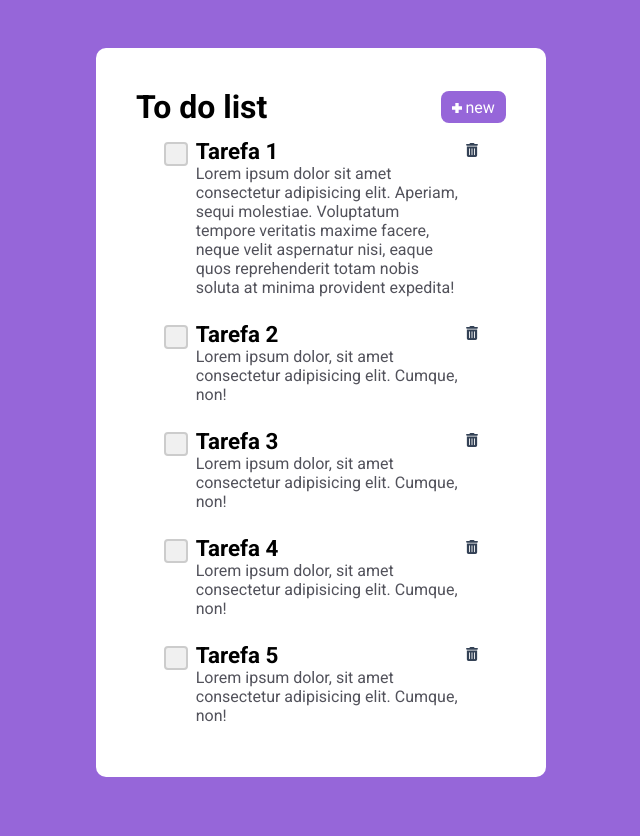
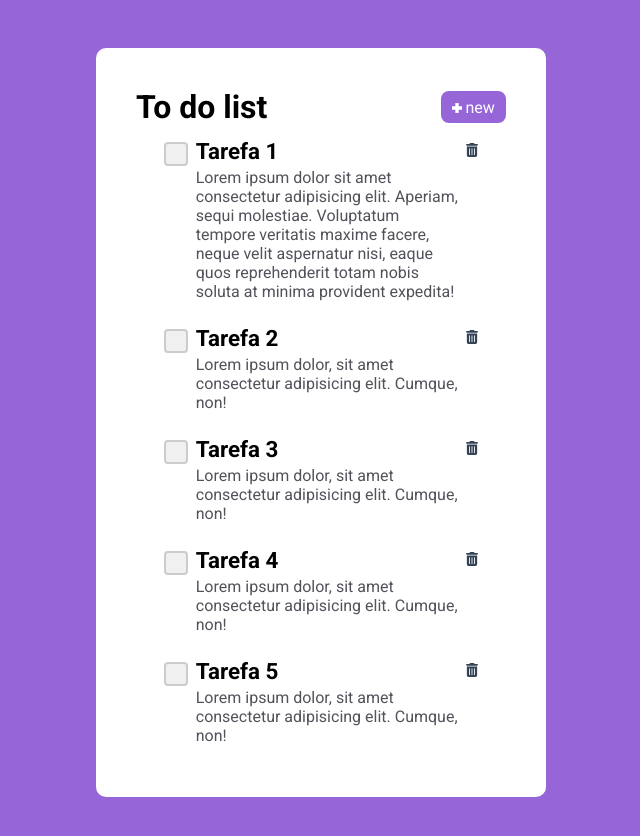
Before and after one commit to guipaterlini/task-app, a React (Vite) app: page / in a window 1280 px wide. Shown: the top 836 px of the page, without its empty margins (319-959 px from the left). Built offline with nearby package versions, Linux system fonts and the light colour scheme.

Commit message:
Ajusta o espaçamento do p

```diff
--- a/src/components/TaskItem.module.css
+++ b/src/components/TaskItem.module.css
@@ -54,6 +54,12 @@
   opacity: 1;
 }
 
+.taskInfo {
+  display: flex;
+  flex-direction: column;
+  gap: 4px;
+}
+
 .taskInfo h2 {
   font-size: 1.4rem;
 }
@@ -61,7 +67,6 @@
 .taskInfo p {
   font-size: 1rem;
   color: var(--grey-600);
-
 }
 
 .trashIconContainer {
```
Also changed, not shown: src/components/TaskItem.jsx (line endings or trailing spaces).
